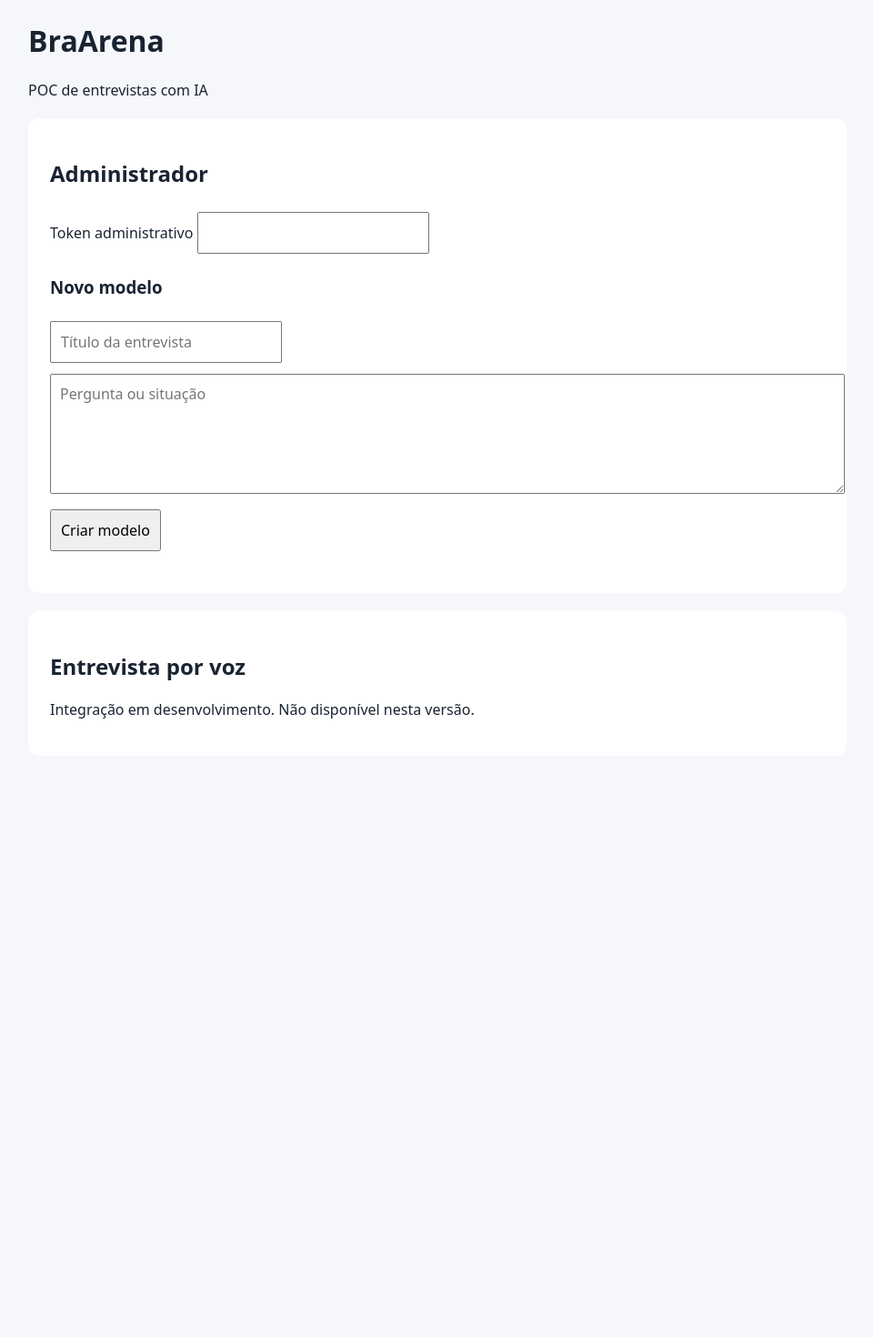
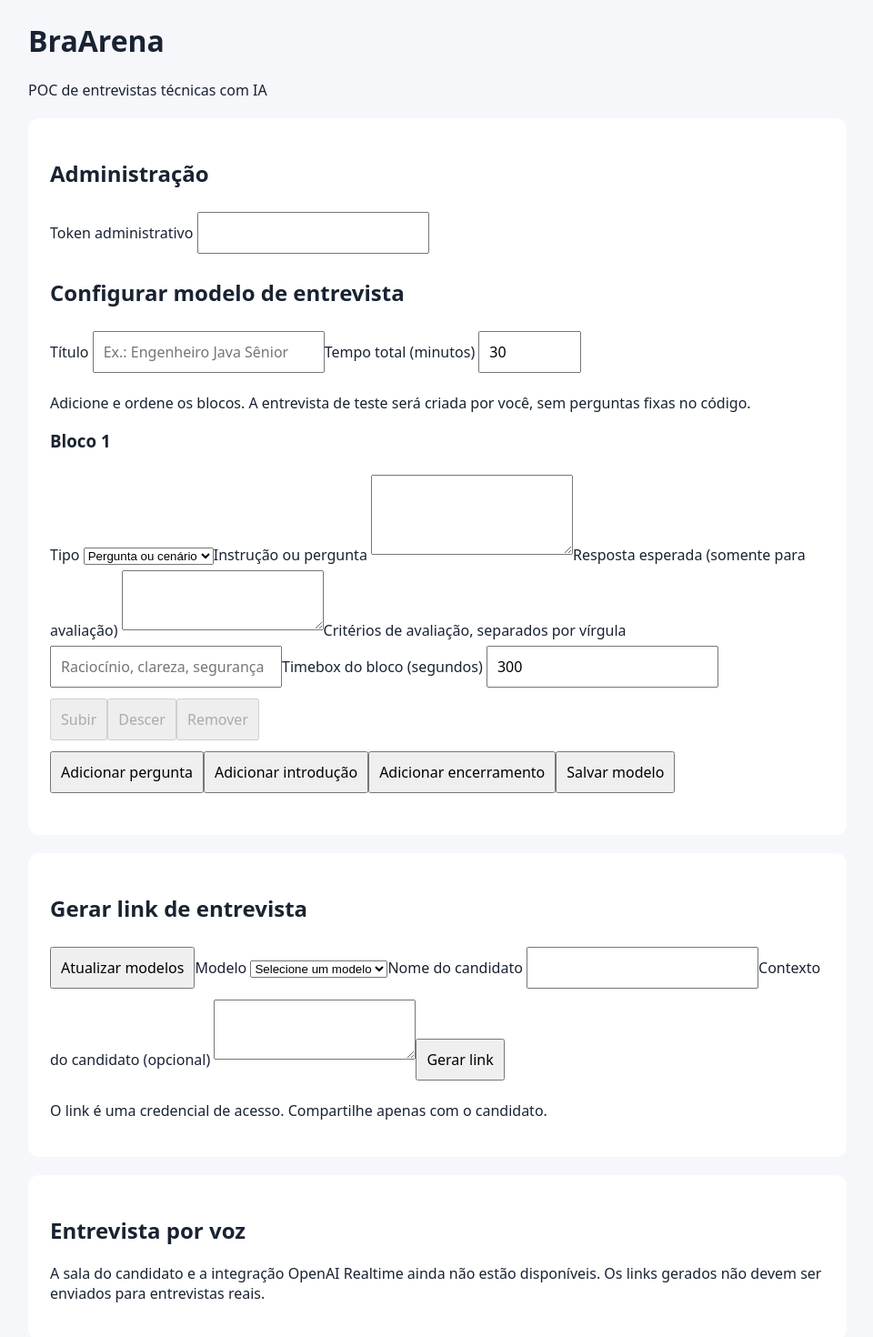
Before and after one commit to acomar/BraArena, an Angular app in the folder web/: page / in a window 1280 px wide. Shown: the part 70-1540 px from the top of the page at 91% size, without its empty margins (159-1119 px from the left). Before the commit the page ends 973 px from the top, so only its background shows below. Built offline with nearby package versions, Linux system fonts and the light colour scheme.

Commit message:
Build configurable Angular interview template editor and link generation UI

```diff
--- a/web/src/main.ts
+++ b/web/src/main.ts
@@ -1,34 +1,152 @@
 import { Component } from '@angular/core';
 import { bootstrapApplication } from '@angular/platform-browser';
+import { CommonModule } from '@angular/common';
 import { FormsModule } from '@angular/forms';
 import { HttpClient, provideHttpClient, withFetch } from '@angular/common/http';
+
+type BlockType = 'intro' | 'question' | 'closing';
+interface EditorBlock {
+  type: BlockType;
+  prompt: string;
+  expectedAnswer: string;
+  driversText: string;
+  timeboxSeconds: number;
+}
+interface TemplateItem { id: string; title: string; }
 
 @Component({
   selector: 'app-root',
   standalone: true,
-  imports: [FormsModule],
-  template: `<main><h1>BraArena</h1><p>POC de entrevistas com IA</p>
-  <section><h2>Administrador</h2>
-    <label>Token administrativo <input type="password" [(ngModel)]="token"></label>
-    <h3>Novo modelo</h3>
-    <input placeholder="Título da entrevista" [(ngModel)]="title">
-    <textarea rows="5" style="width:100%" [(ngModel)]="prompt" placeholder="Pergunta ou situação"></textarea>
-    <button (click)="save()">Criar modelo</button>
-    <p>{{message}}</p>
-  </section>
-  <section><h2>Entrevista por voz</h2><p>Integração em desenvolvimento. Não disponível nesta versão.</p></section>
+  imports: [CommonModule, FormsModule],
+  template: `<main>
+    <h1>BraArena</h1><p>POC de entrevistas técnicas com IA</p>
+    <section>
+      <h2>Administração</h2>
+      <label>Token administrativo <input type="password" [(ngModel)]="token" autocomplete="off"></label>
+      <h2>Configurar modelo de entrevista</h2>
+      <label>Título <input [(ngModel)]="title" placeholder="Ex.: Engenheiro Java Sênior"></label>
+      <label>Tempo total (minutos) <input type="number" min="5" max="180" [(ngModel)]="durationMinutes"></label>
+      <p>Adicione e ordene os blocos. A entrevista de teste será criada por você, sem perguntas fixas no código.</p>
+      <div *ngFor="let block of blocks; let i=index" class="editor-block">
+        <h3>Bloco {{i+1}}</h3>
+        <label>Tipo
+          <select [(ngModel)]="block.type">
+            <option value="intro">Introdução</option>
+            <option value="question">Pergunta ou cenário</option>
+            <option value="closing">Encerramento</option>
+          </select>
+        </label>
+        <label>Instrução ou pergunta
+          <textarea rows="3" [(ngModel)]="block.prompt"></textarea>
+        </label>
+        <label *ngIf="block.type==='question'">Resposta esperada (somente para avaliação)
+          <textarea rows="2" [(ngModel)]="block.expectedAnswer"></textarea>
+        </label>
+        <label *ngIf="block.type==='question'">Critérios de avaliação, separados por vírgula
+          <input [(ngModel)]="block.driversText" placeholder="Raciocínio, clareza, segurança">
+        </label>
+        <label>Timebox do bloco (segundos)
+          <input type="number" min="1" [(ngModel)]="block.timeboxSeconds">
+        </label>
+        <div>
+          <button (click)="move(i,-1)" [disabled]="i===0">Subir</button>
+          <button (click)="move(i,1)" [disabled]="i===blocks.length-1">Descer</button>
+          <button (click)="remove(i)" [disabled]="blocks.length===1">Remover</button>
+        </div>
+      </div>
+      <button (click)="add('question')">Adicionar pergunta</button>
+      <button (click)="add('intro')">Adicionar introdução</button>
+      <button (click)="add('closing')">Adicionar encerramento</button>
+      <button (click)="save()">Salvar modelo</button>
+      <p role="status">{{message}}</p>
+    </section>
+    <section>
+      <h2>Gerar link de entrevista</h2>
+      <button (click)="loadTemplates()">Atualizar modelos</button>
+      <label>Modelo
+        <select [(ngModel)]="selectedTemplateId">
+          <option value="">Selecione um modelo</option>
+          <option *ngFor="let t of templates" [value]="t.id">{{t.title}}</option>
+        </select>
+      </label>
+      <label>Nome do candidato <input [(ngModel)]="candidateName"></label>
+      <label>Contexto do candidato (opcional) <textarea [(ngModel)]="candidateContext"></textarea></label>
+      <button (click)="generateLink()">Gerar link</button>
+      <p role="status">{{linkMessage}}</p>
+      <p *ngIf="candidateLink"><a [href]="candidateLink">{{candidateLink}}</a></p>
+      <p>O link é uma credencial de acesso. Compartilhe apenas com o candidato.</p>
+    </section>
+    <section><h2>Entrevista por voz</h2><p>A sala do candidato e a integração OpenAI Realtime ainda não estão disponíveis. Os links gerados não devem ser enviados para entrevistas reais.</p></section>
   </main>`
 })
 class App {
-  token = ''; title = ''; prompt = ''; message = '';
+  token = '';
+  title = '';
+  durationMinutes = 30;
+  blocks: EditorBlock[] = [this.newBlock('question')];
+  templates: TemplateItem[] = [];
+  selectedTemplateId = '';
+  candidateName = '';
+  candidateContext = '';
+  candidateLink = '';
+  message = '';
+  linkMessage = '';
+
   constructor(private http: HttpClient) {}
+
+  newBlock(type: BlockType): EditorBlock {
+    return {type, prompt:'', expectedAnswer:'', driversText:'', timeboxSeconds:300};
+  }
+  add(type: BlockType) { this.blocks.push(this.newBlock(type)); }
+  remove(index: number) { this.blocks.splice(index, 1); }
+  move(index: number, direction: number) {
+    const target = index + direction;
+    if (target < 0 || target >= this.blocks.length) return;
+    [this.blocks[index], this.blocks[target]] = [this.blocks[target], this.blocks[index]];
+  }
+  headers() { return {Authorization: 'Bearer ' + this.token}; }
   save() {
-    this.http.post('/api/templates', {
-      title: this.title, durationMinutes: 30,
-      blocks: [{type:'question',prompt:this.prompt,drivers:['clareza','raciocínio'],timeboxSeconds:300}]
-    }, {headers:{Authorization:'Bearer '+this.token}}).subscribe({
-      next: () => this.message='Modelo criado.',
-      error: () => this.message='Falha ao criar modelo. Verifique API e credenciais.'
+    if (!this.title.trim() || !Number.isInteger(this.durationMinutes) ||
+        this.durationMinutes < 5 || this.durationMinutes > 180 ||
+        this.blocks.some(b => !b.prompt.trim() || !Number.isInteger(b.timeboxSeconds) || b.timeboxSeconds < 1)) {
+      this.message = 'Preencha título, tempo e instruções válidos para todos os blocos.';
+      return;
+    }
+    this.http.post<{id:string}>('/api/templates', {
+      title: this.title.trim(),
+      durationMinutes: this.durationMinutes,
+      blocks: this.blocks.map(b => ({
+        type: b.type, prompt: b.prompt.trim(),
+        expectedAnswer: b.type === 'question' ? b.expectedAnswer : null,
+        drivers: b.type === 'question' ? b.driversText.split(',').map(x => x.trim()).filter(Boolean) : [],
+        timeboxSeconds: b.timeboxSeconds
+      }))
+    }, {headers:this.headers()}).subscribe({
+      next: r => { this.message='Modelo criado.'; this.selectedTemplateId=r.id; this.loadTemplates(); },
+      error: () => this.message='Não foi possível criar o modelo. Verifique API e credenciais.'
+    });
+  }
+  loadTemplates() {
+    this.http.get<TemplateItem[]>('/api/templates', {headers:this.headers()}).subscribe({
+      next: rows => { this.templates=rows; },
+      error: () => this.linkMessage='Não foi possível carregar modelos.'
+    });
+  }
+  generateLink() {
+    if (!this.selectedTemplateId || !this.candidateName.trim()) {
+      this.linkMessage='Selecione um modelo e informe o nome do candidato.';
+      return;
+    }
+    this.candidateLink='';
+    this.http.post<{id:string;token:string}>('/api/interviews', {
+      templateId:this.selectedTemplateId, candidateName:this.candidateName.trim(),
+      candidateContext:this.candidateContext
+    }, {headers:this.headers()}).subscribe({
+      next: r => {
+        this.candidateLink=window.location.origin + '/interview/' + encodeURIComponent(r.id) + '?token=' + encodeURIComponent(r.token);
+        this.linkMessage='Link gerado. A sala do candidato ainda não está implementada.';
+      },
+      error: () => this.linkMessage='Não foi possível gerar o link.'
     });
   }
 }
```
